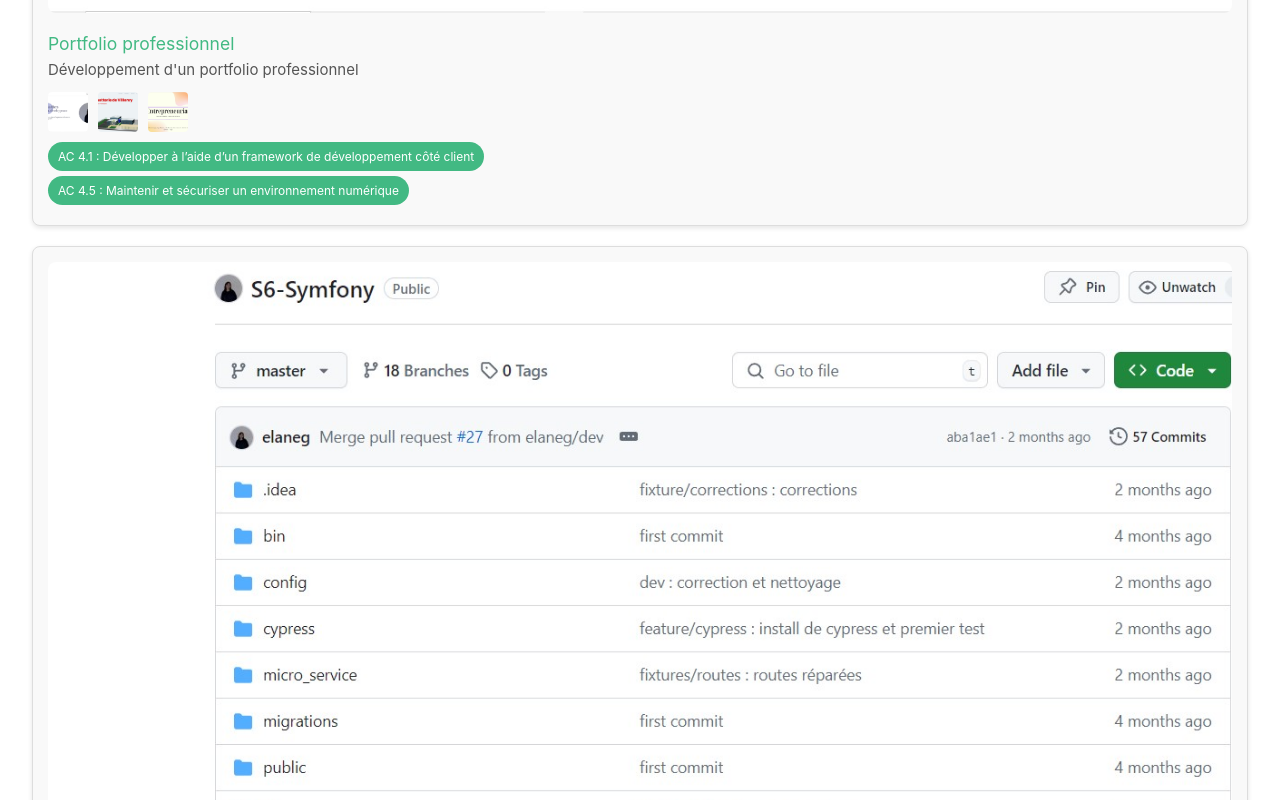
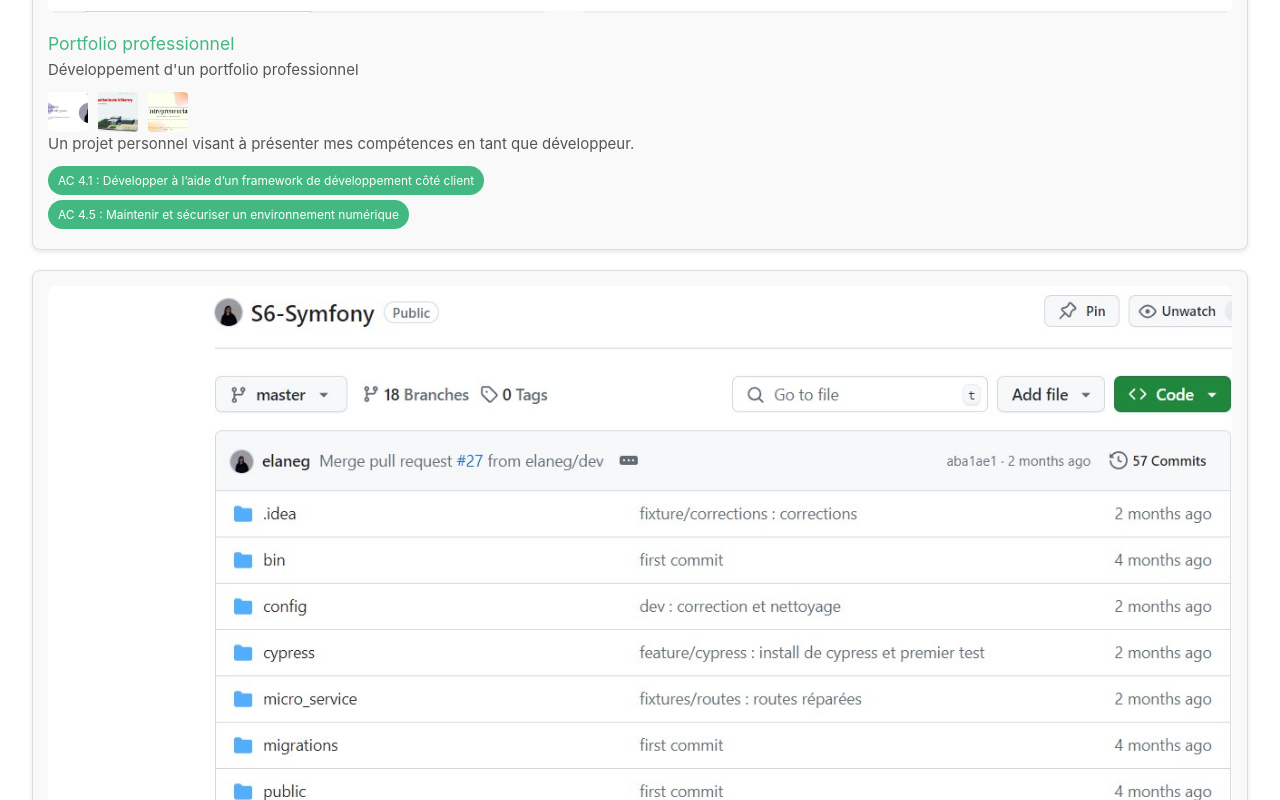
Before and after one commit to elaneg/portfolio_univ, a Vue app: page /projets in a window 1280 px wide. Shown: the part 880-1680 px from the top of the page. Built offline with nearby package versions, Linux system fonts and the light colour scheme.

Commit message:
feat/projetDetails : mise en place des commentaires

```diff
--- a/src/components/Projets.vue
+++ b/src/components/Projets.vue
@@ -16,6 +16,10 @@
                             class="miniature-image"
                             :alt="`Miniature ${idx + 1}`"
                     />
+                </div>
+
+                <div class="commentaire">
+                    <p>{{ projet.commentaire }}</p>
                 </div>
 
                 <div class="tags">
@@ -54,6 +58,7 @@ export default {
                     description: "Développement d'un portfolio professionnel",
                     image: portfolioImage,
                     miniatures: [portfolioImage, lunetterieImage, findusImage],
+                    commentaire: "Un projet personnel visant à présenter mes compétences en tant que développeur.",
                     tags: ["AC 4.1 : Développer à l’aide d’un framework de développement côté client", "AC 4.5 : Maintenir et sécuriser un environnement numérique "],
                     url: "/projet1"
                 },
@@ -62,6 +67,7 @@ export default {
                     description: "Développement d'une application avec Symfony qui contient un micro service",
                     image: minhThaiImage,
                     miniatures: [portfolioImage, lunetterieImage, findusImage],
+                    commentaire: "Un projet personnel visant à présenter mes compétences en tant que développeur.",
                     tags: ["AC 4.2 : Développer à l’aide d’un framework de développement côté serveur", "AC 4.4 : Concevoir et développer des composants logiciels, plugins ou extension", "AC 4.6 : Mettre en place une chaîne d’intégration continue (test, recettage, déploiement) \n"],
                     url: "/projet2"
                 },
@@ -70,6 +76,7 @@ export default {
                     description: "Proposition de site avec objet 3D pour la Lunetterie de Villeroy",
                     image: lunetterieImage,
                     miniatures: [portfolioImage, lunetterieImage, findusImage],
+                    commentaire: "Un projet personnel visant à présenter mes compétences en tant que développeur.",
                     tags: ["AC 4.3 : Développer des dispositifs interactifs sophistiqués (jeux, réalité virtuelle, webGL, 3D…)", "AC 4.5 : Maintenir et sécuriser un environnement numérique", "AC 5.1 : Piloter un produit ou service"],
                     url: "/projet3"
                 },
@@ -78,6 +85,7 @@ export default {
                     description: "Plan pour améliorer la qualité en vue d'obtenir le label RSE après la crise de viande de cheval pour Findus",
                     image: findusImage,
                     miniatures: [portfolioImage, lunetterieImage, findusImage],
+                    commentaire: "Un projet personnel visant à présenter mes compétences en tant que développeur.",
                     tags: ["AC 5.4 : Ecrire un plan d’affaires", "AC 5.6 : Construire une présentation convaincante"],
                     url: "/projet4"
                 },
```
